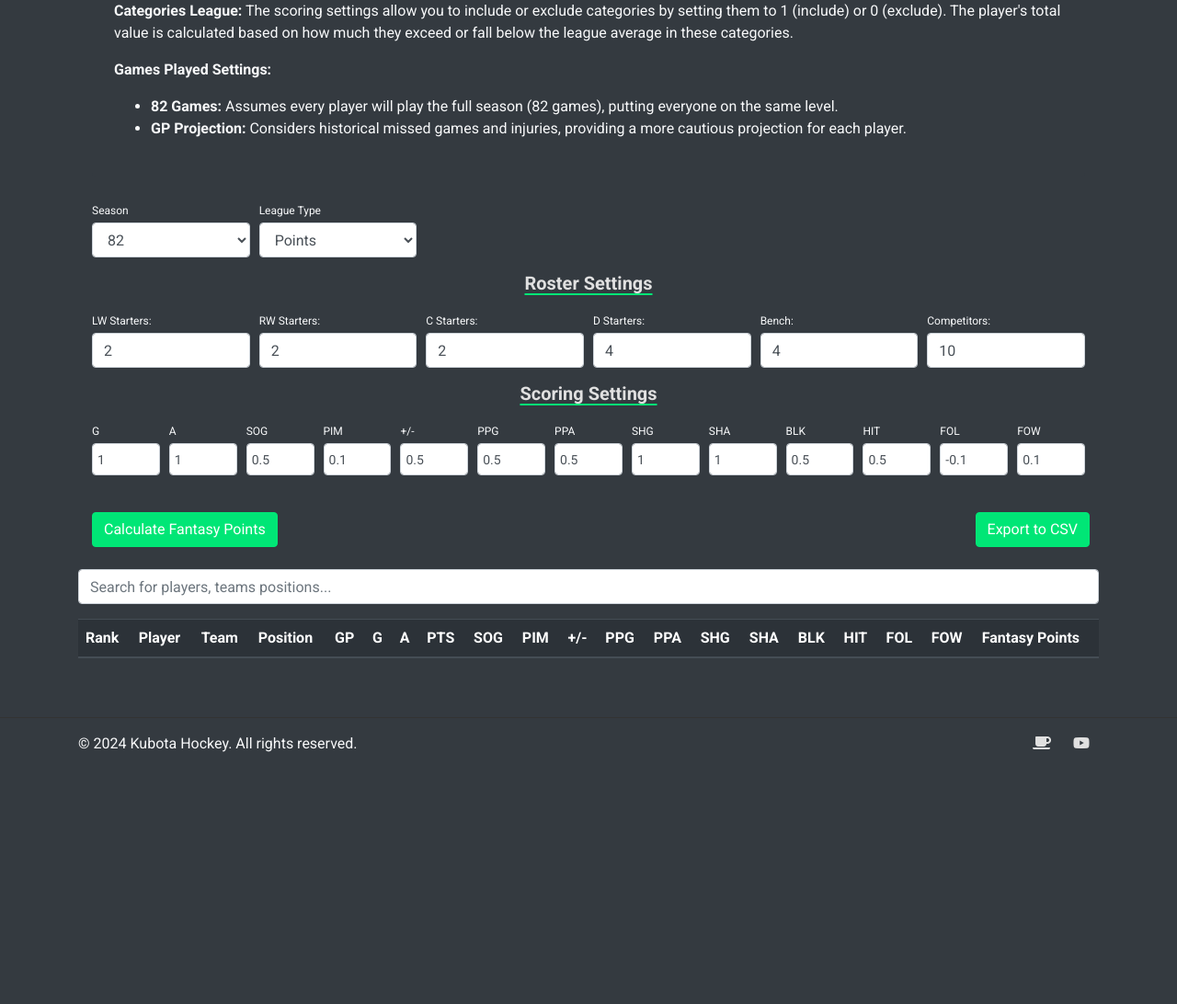
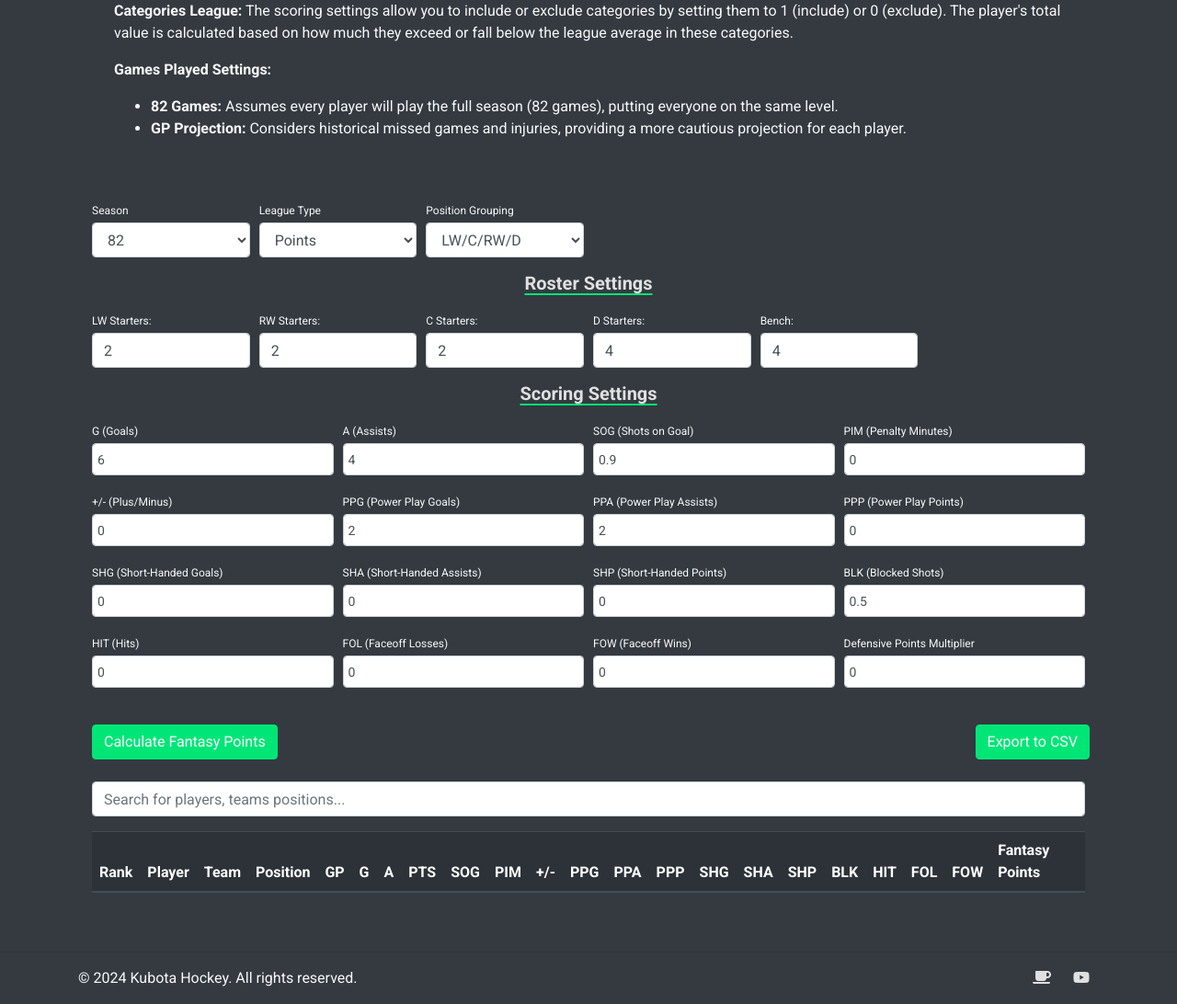
Before and after one commit to kubotahockey/kubota-hockey, a Python web app: template templates/currentyear.html in a window 1280 px wide. Shown: the part 301-1393 px from the top of the page at 92% size. Before the commit the page ends 1119 px from the top, so only its background shows below. Run offline with Jinja, Linux system fonts and the light colour scheme; the template is opened without the code that fills it, so the values that code supplies are empty; some libraries are stand-ins or nearby versions.

Commit message:
new changes

```diff
--- a/static/js/currentyear_scripts.js
+++ b/static/js/currentyear_scripts.js
@@ -64,35 +64,70 @@ $(document).ready(function() {
 
         if (leagueType === 'points') {
             // Set default values for Points League
-            $('#g-points').val(6);
-            $('#a-points').val(4);
-            $('#sog-points').val(1);
-            $('#pim-points').val(0);
-            $('#plusminus-points').val(2);
-            $('#ppg-points').val(2);
-            $('#ppa-points').val(2);
-            $('#shg-points').val(0);
-            $('#sha-points').val(0);
-            $('#blk-points').val(1);
-            $('#hit-points').val(0);
-            $('#fol-points').val(0);
-            $('#fow-points').val(0);
+            $('#g-points').val(6);         // Goals
+            $('#a-points').val(4);         // Assists
+            $('#sog-points').val(0.9);     // Shots on Goal
+            $('#pim-points').val(0);       // Penalty Minutes
+            $('#plusminus-points').val(2); // Plus/Minus
+            $('#ppg-points').val(2);       // Power Play Goals
+            $('#ppa-points').val(2);       // Power Play Assists
+            $('#ppp-points').val(2);       // Power Play Points (PPP)
+            $('#shg-points').val(0);       // Short-Handed Goals
+            $('#sha-points').val(0);       // Short-Handed Assists
+            $('#shp-points').val(0);       // Short-Handed Points (SHP)
+            $('#blk-points').val(1);       // Blocked Shots
+            $('#hit-points').val(0);       // Hits
+            $('#fol-points').val(0);       // Faceoff Losses
+            $('#fow-points').val(0);       // Faceoff Wins
+            $('#defensive-points').val(1); // Defensive Points Multiplier
         } else if (leagueType === 'categories') {
             // Set default values for Categories League (all 1 by default, indicating inclusion)
-            $('#g-points').val(1);
-            $('#a-points').val(1);
-            $('#sog-points').val(1);
-            $('#pim-points').val(0);
-            $('#plusminus-points').val(0);
-            $('#ppg-points').val(1);
-            $('#ppa-points').val(1);
-            $('#shg-points').val(0);
-            $('#sha-points').val(0);
-            $('#blk-points').val(0);
-            $('#hit-points').val(1);
-            $('#fol-points').val(0);
-            $('#fow-points').val(0);
+            $('#g-points').val(1);         // Goals
+            $('#a-points').val(1);         // Assists
+            $('#sog-points').val(1);       // Shots on Goal
+            $('#pim-points').val(0);       // Penalty Minutes
+            $('#plusminus-points').val(0); // Plus/Minus
+            $('#ppg-points').val(0);       // Power Play Goals
+            $('#ppa-points').val(0);       // Power Play Assists
+            $('#ppp-points').val(1);       // Power Play Points (PPP)
+            $('#shg-points').val(0);       // Short-Handed Goals
+            $('#sha-points').val(0);       // Short-Handed Assists
+            $('#shp-points').val(0);       // Short-Handed Points (SHP)
+            $('#blk-points').val(1);       // Blocked Shots
+            $('#hit-points').val(1);       // Hits
+            $('#fol-points').val(0);       // Faceoff Losses
+            $('#fow-points').val(0);       // Faceoff Wins
+            $('#defensive-points').val(0); // Defensive Points Multiplier
         }
+    });
+
+    // Handle dynamic roster settings based on position grouping
+    $('#position-grouping').on('change', function() {
+        const grouping = $(this).val();
+        if (grouping === 'fw_def') {
+            $('#roster-settings-split').hide();
+            $('#roster-settings-fwdef').show();
+        } else if (grouping === 'split') {
+            $('#roster-settings-split').show();
+            $('#roster-settings-fwdef').hide();
+        }
+    });
+
+    // Apply ranking and sorting
+    function applyRanking() {
+        $('#table-body tr').each(function(index) {
+            $(this).find('td:first').text(index + 1);
+        });
+    }
+
+    // Apply search functionality
+    $('#search-bar').on('keyup', function() {
+        const searchTerm = $(this).val().toLowerCase();
+        $('#table-body tr').filter(function() {
+            $(this).toggle($(this).text().toLowerCase().indexOf(searchTerm) > -1);
+        });
+
+        applyRanking();  // Reapply ranking after filtering
     });
 
     // Apply sortable functionality to table headers
@@ -127,23 +162,6 @@ $(document).ready(function() {
             $('#table-body').append(row);
         });
 
-        applyRanking();
+        applyRanking();  // Reapply ranking after sorting
     });
-
-    // Apply search functionality
-    $('#search-bar').on('keyup', function() {
-        const searchTerm = $(this).val().toLowerCase();
-        $('#table-body tr').filter(function() {
-            $(this).toggle($(this).text().toLowerCase().indexOf(searchTerm) > -1);
-        });
-
-        applyRanking();
-    });
-
-    // Apply ranking to the first column
-    function applyRanking() {
-        $('#table-body tr').each(function(index) {
-            $(this).find('td:first').text(index + 1);
-        });
-    }
 });
--- a/templates/currentyear.html
+++ b/templates/currentyear.html
@@ -21,7 +21,7 @@ Current Year Player Stats - KUBOTA HOCKEY
     </div>
 
     <form id="scoring-settings-form" class="mb-4">
-        <!-- First Row: Season Length and League Type -->
+    <!-- First Row: Season Length and League Type -->
         <div class="form-row">
             <div class="form-group col-sm-6 col-lg-2">
                 <label for="season-length">Season</label>
@@ -37,11 +37,21 @@ Current Year Player Stats - KUBOTA HOCKEY
                     <option value="categories">Categories</option>
                 </select>
             </div>
+            <!-- Add selection for Position Grouping -->
+            <div class="form-group col-sm-6 col-lg-2">
+                <label for="position-grouping">Position Grouping</label>
+                <select class="form-control" id="position-grouping" name="position_grouping">
+                    <option value="split">LW/C/RW/D</option>
+                    <option value="fw_def">FW/DEF</option>
+                </select>
+            </div>
         </div>
 
-        <!-- Roster Inputs Section -->
+        <!-- Roster Inputs Section (Dynamic based on Position Grouping) -->
         <h5 class="text-center mb-3">Roster Settings</h5>
-        <div class="form-row">
+
+        <!-- Split Roster Settings (LW, RW, C, D) -->
+        <div id="roster-settings-split" class="form-row">
             <div class="form-group col-sm-6 col-md-4 col-lg-2">
                 <label for="lw-starters">LW Starters:</label>
                 <input type="number" class="form-control" id="lw-starters" name="lw_starters" value="2" min="0">
@@ -60,78 +70,118 @@ Current Year Player Stats - KUBOTA HOCKEY
             </div>
             <div class="form-group col-sm-6 col-md-4 col-lg-2">
                 <label for="bench">Bench:</label>
-                <input type="number" class="form-control" id="bench" name="bench" value="4" min="0">
-            </div>
-            <div class="form-group col-sm-6 col-md-4 col-lg-2">
-                <label for="competitors">Competitors:</label>
-                <input type="number" class="form-control" id="competitors" name="competitors" value="10" min="2">
+                <input type="number" class="form-control" id="bench-split" name="bench_split" value="4" min="0">
             </div>
         </div>
 
-        <!-- Scoring Settings Section -->
-        <h5 class="text-center mb-3">Scoring Settings</h5>
-        <div class="form-row">
-            <div class="form-group col">
-                <label for="g-points">G</label>
-                <input type="number" class="form-control scoring-input" id="g-points" name="g_points" value="1" step="any">
+        <!-- FW/DEF Roster Settings -->
+        <div id="roster-settings-fwdef" class="form-row" style="display: none;">
+            <div class="form-group col-sm-6 col-md-4 col-lg-2">
+                <label for="fw-starters">FW Starters:</label>
+                <input type="number" class="form-control" id="fw-starters" name="fw_starters" value="6" min="0">
             </div>
-            <div class="form-group col">
-                <label for="a-points">A</label>
-                <input type="number" class="form-control scoring-input" id="a-points" name="a_points" value="1" step="any">
+            <div class="form-group col-sm-6 col-md-4 col-lg-2">
+                <label for="def-starters">DEF Starters:</label>
+                <input type="number" class="form-control" id="def-starters" name="def_starters" value="4" min="0">
             </div>
-            <div class="form-group col">
-                <label for="sog-points">SOG</label>
-                <input type="number" class="form-control scoring-input" id="sog-points" name="sog_points" value="0.5" step="any">
-            </div>
-            <div class="form-group col">
-                <label for="pim-points">PIM</label>
-                <input type="number" class="form-control scoring-input" id="pim-points" name="pim_points" value="0.1" step="any">
-            </div>
-            <div class="form-group col">
-                <label for="plusminus-points">+/-</label>
-                <input type="number" class="form-control scoring-input" id="plusminus-points" name="plusminus_points" value="0.5" step="any">
-            </div>
-            <div class="form-group col">
-                <label for="ppg-points">PPG</label>
-                <input type="number" class="form-control scoring-input" id="ppg-points" name="ppg_points" value="0.5" step="any">
-            </div>
-            <div class="form-group col">
-                <label for="ppa-points">PPA</label>
-                <input type="number" class="form-control scoring-input" id="ppa-points" name="ppa_points" value="0.5" step="any">
-            </div>
-            <div class="form-group col">
-                <label for="shg-points">SHG</label>
-                <input type="number" class="form-control scoring-input" id="shg-points" name="shg_points" value="1" step="any">
-            </div>
-            <div class="form-group col">
-                <label for="sha-points">SHA</label>
-                <input type="number" class="form-control scoring-input" id="sha-points" name="sha_points" value="1" step="any">
-            </div>
-            <div class="form-group col">
-                <label for="blk-points">BLK</label>
-                <input type="number" class="form-control scoring-input" id="blk-points" name="blk_points" value="0.5" step="any">
-            </div>
-            <div class="form-group col">
-                <label for="hit-points">HIT</label>
-                <input type="number" class="form-control scoring-input" id="hit-points" name="hit_points" value="0.5" step="any">
-            </div>
-            <div class="form-group col">
-                <label for="fol-points">FOL</label>
-                <input type="number" class="form-control scoring-input" id="fol-points" name="fol_points" value="-0.1" step="any">
-            </div>
-            <div class="form-group col">
-                <label for="fow-points">FOW</label>
-                <input type="number" class="form-control scoring-input" id="fow-points" name="fow_points" value="0.1" step="any">
+            <div class="form-group col-sm-6 col-md-4 col-lg-2">
+                <label for="bench">Bench:</label>
+                <input type="number" class="form-control" id="bench-fwdef" name="bench_fwdef" value="4" min="0">
             </div>
         </div>
 
-        <!-- Buttons -->
+
+        <!-- Scoring Settings Section -->
+        <h5 class="text-center mb-3">Scoring Settings</h5>
+
+        <!-- First Row -->
+        <div class="form-row">
+            <div class="form-group col-md-3">
+                <label for="g-points">G (Goals)</label>
+                <input type="number" class="form-control scoring-input" id="g-points" name="g_points" value="6" step="any">
+            </div>
+            <div class="form-group col-md-3">
+                <label for="a-points">A (Assists)</label>
+                <input type="number" class="form-control scoring-input" id="a-points" name="a_points" value="4" step="any">
+            </div>
+            <div class="form-group col-md-3">
+                <label for="sog-points">SOG (Shots on Goal)</label>
+                <input type="number" class="form-control scoring-input" id="sog-points" name="sog_points" value="0.9" step="any">
+            </div>
+            <div class="form-group col-md-3">
+                <label for="pim-points">PIM (Penalty Minutes)</label>
+                <input type="number" class="form-control scoring-input" id="pim-points" name="pim_points" value="0" step="any">
+            </div>
+        </div>
+
+        <!-- Second Row -->
+        <div class="form-row">
+            <div class="form-group col-md-3">
+                <label for="plusminus-points">+/- (Plus/Minus)</label>
+                <input type="number" class="form-control scoring-input" id="plusminus-points" name="plusminus_points" value="0" step="any">
+            </div>
+            <div class="form-group col-md-3">
+                <label for="ppg-points">PPG (Power Play Goals)</label>
+                <input type="number" class="form-control scoring-input" id="ppg-points" name="ppg_points" value="2" step="any">
+            </div>
+            <div class="form-group col-md-3">
+                <label for="ppa-points">PPA (Power Play Assists)</label>
+                <input type="number" class="form-control scoring-input" id="ppa-points" name="ppa_points" value="2" step="any">
+            </div>
+            <div class="form-group col-md-3">
+                <label for="ppp-points">PPP (Power Play Points)</label>
+                <input type="number" class="form-control scoring-input" id="ppp-points" name="ppp_points" value="0" step="any">
+            </div>
+        </div>
+
+        <!-- Third Row -->
+        <div class="form-row">
+            <div class="form-group col-md-3">
+                <label for="shg-points">SHG (Short-Handed Goals)</label>
+                <input type="number" class="form-control scoring-input" id="shg-points" name="shg_points" value="0" step="any">
+            </div>
+            <div class="form-group col-md-3">
+                <label for="sha-points">SHA (Short-Handed Assists)</label>
+                <input type="number" class="form-control scoring-input" id="sha-points" name="sha_points" value="0" step="any">
+            </div>
+            <div class="form-group col-md-3">
+                <label for="shp-points">SHP (Short-Handed Points)</label>
+                <input type="number" class="form-control scoring-input" id="shp-points" name="shp_points" value="0" step="any">
+            </div>
+            <div class="form-group col-md-3">
+                <label for="blk-points">BLK (Blocked Shots)</label>
+                <input type="number" class="form-control scoring-input" id="blk-points" name="blk_points" value="0.5" step="any">
+            </div>
+        </div>
+
+        <!-- Fourth Row -->
+        <div class="form-row">
+            <div class="form-group col-md-3">
+                <label for="hit-points">HIT (Hits)</label>
+                <input type="number" class="form-control scoring-input" id="hit-points" name="hit_points" value="0" step="any">
+            </div>
+            <div class="form-group col-md-3">
+                <label for="fol-points">FOL (Faceoff Losses)</label>
+                <input type="number" class="form-control scoring-input" id="fol-points" name="fol_points" value="0" step="any">
+            </div>
+            <div class="form-group col-md-3">
+                <label for="fow-points">FOW (Faceoff Wins)</label>
+                <input type="number" class="form-control scoring-input" id="fow-points" name="fow_points" value="0" step="any">
+            </div>
+            <div class="form-group col-md-3">
+                <label for="defensive-points">Defensive Points Multiplier</label>
+                <input type="number" class="form-control scoring-input" id="defensive-points" name="defensive_points" value="0" step="any">
+            </div>
+        </div>
+
+
+
+        <!-- Submit and Export Buttons -->
         <div class="form-row mt-4">
             <div class="col">
                 <button type="submit" class="btn btn-primary">Calculate Fantasy Points</button>
-                </div>
-                <button id="export-csv" type="button" class="btn btn-primary ml-2">Export to CSV</button></div>
             </div>
+            <button id="export-csv" type="button" class="btn btn-primary ml-2">Export to CSV</button>
         </div>
     </form>
 
@@ -156,8 +206,10 @@ Current Year Player Stats - KUBOTA HOCKEY
                     <th data-sort="PLUSMINUS_GP">+/-</th>
                     <th data-sort="PPG">PPG</th>
                     <th data-sort="PPA">PPA</th>
+                    <th data-sort="PPA">PPP</th>
                     <th data-sort="SHG">SHG</th>
                     <th data-sort="SHA">SHA</th>
+                    <th data-sort="SHA">SHP</th>
                     <th data-sort="BLK_GP">BLK</th>
                     <th data-sort="HIT_GP">HIT</th>
                     <th data-sort="FOL_GP">FOL</th>
--- a/templates/index.html
+++ b/templates/index.html
@@ -72,7 +72,7 @@
                 </a>
             </div>
         </div>
-        <a href="https://www.youtube.com/@WhatsHappeningHockey" class="btn btn-primary" target="_blank" data-toggle="tooltip" title="Visit our YouTube channel">Visit YouTube Channel</a>
+        <a href="https://www.youtube.com/your-channel-link" class="btn btn-primary" target="_blank" data-toggle="tooltip" title="Visit our YouTube channel">Visit YouTube Channel</a>
     </div>
 </div>
 {% endblock %}
```
Also changed, not shown: app.py (+75 -47 lines).
